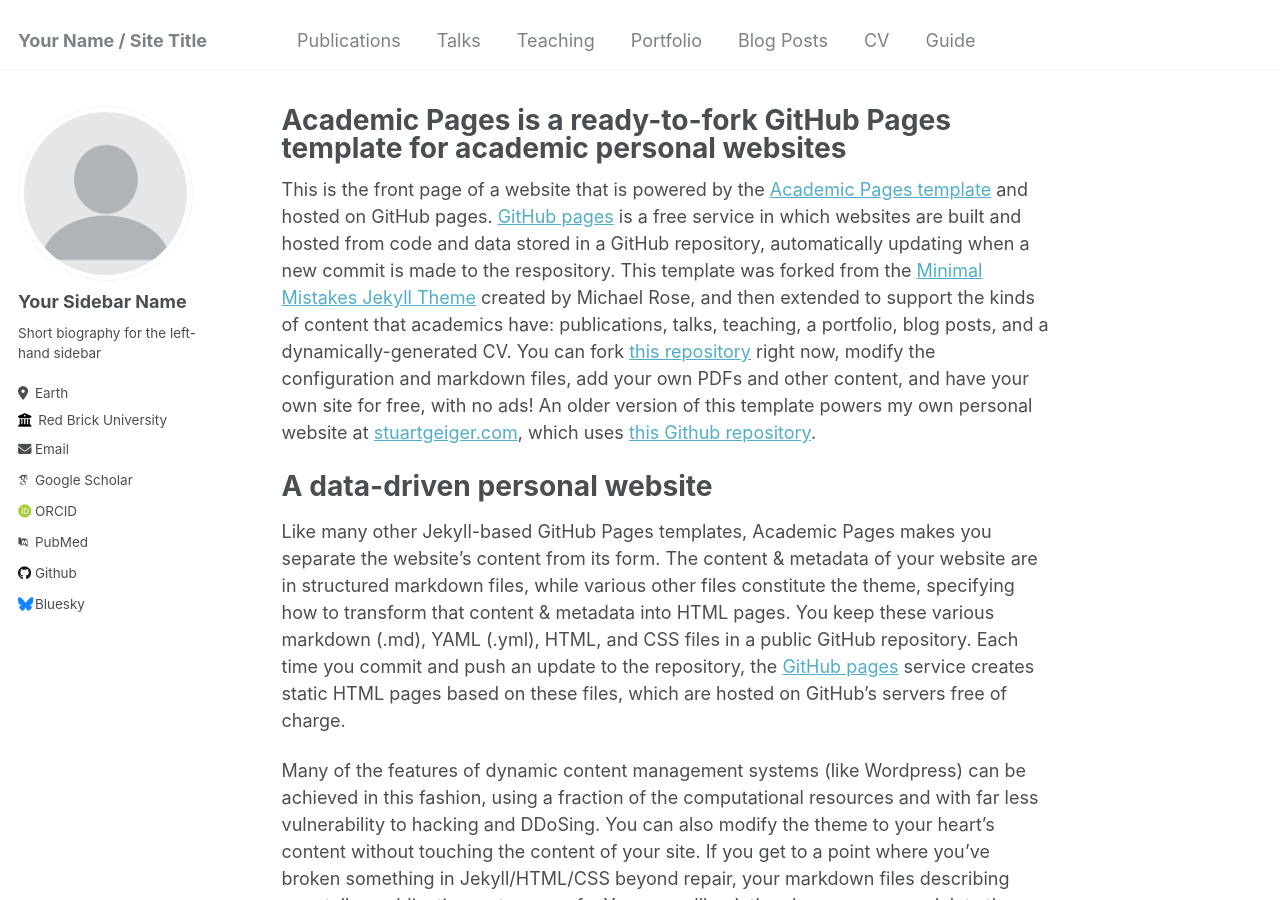
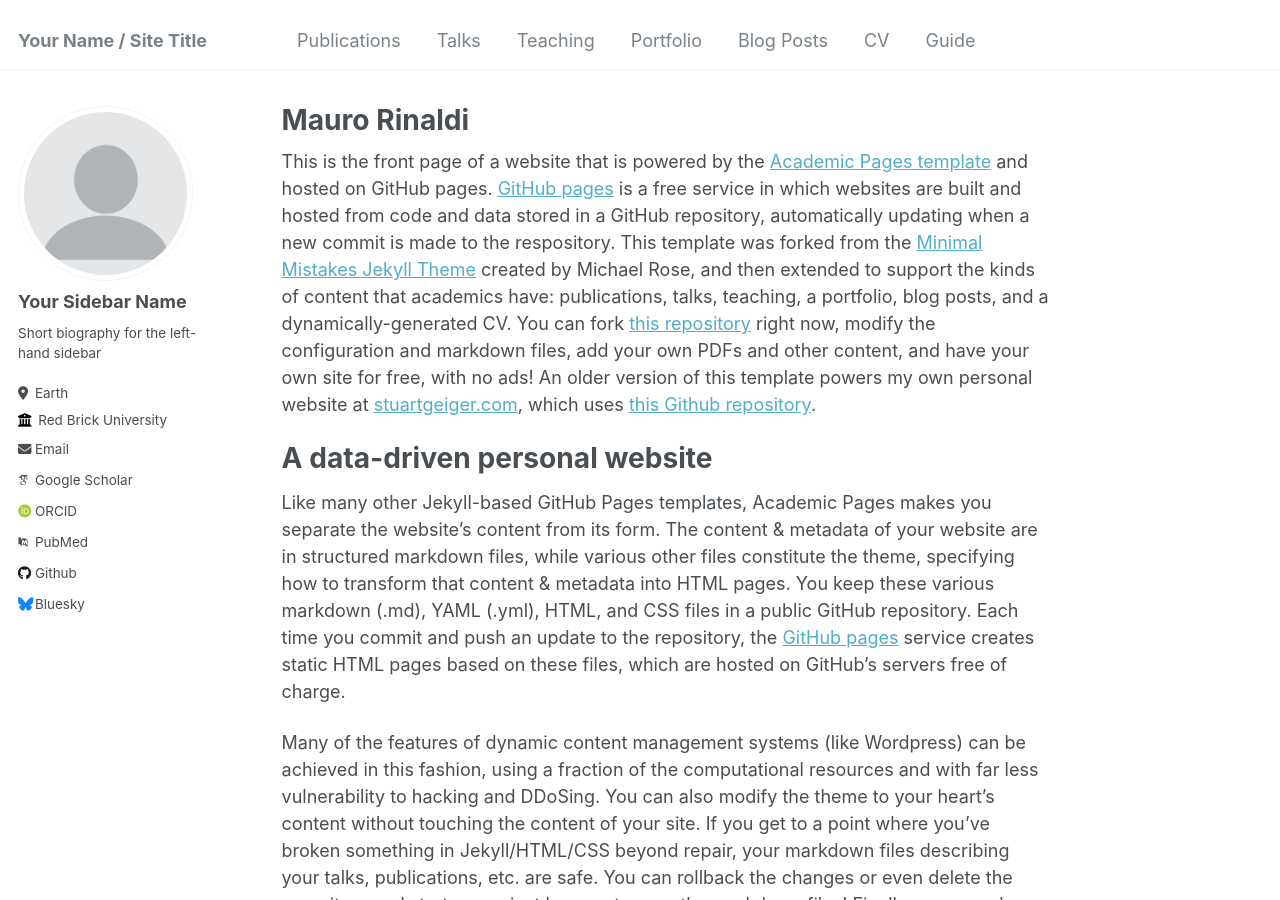
Before and after one commit to maurorinaldi2000/maurorinaldi2000.github.io, a Jekyll site: the page built from _pages/about.md, in a window 1280 px wide and 900 px high. Built offline with Jekyll 4.4.1, drawn with Linux system fonts in a browser that asks for light colours; some web fonts are replaced.

Commit message:
Update about.md

```diff
--- a/_pages/about.md
+++ b/_pages/about.md
@@ -1,6 +1,6 @@
 ---
 permalink: /
-title: "Academic Pages is a ready-to-fork GitHub Pages template for academic personal websites"
+title: "Mauro Rinaldi"
 author_profile: true
 redirect_from:
   - /about/
```
